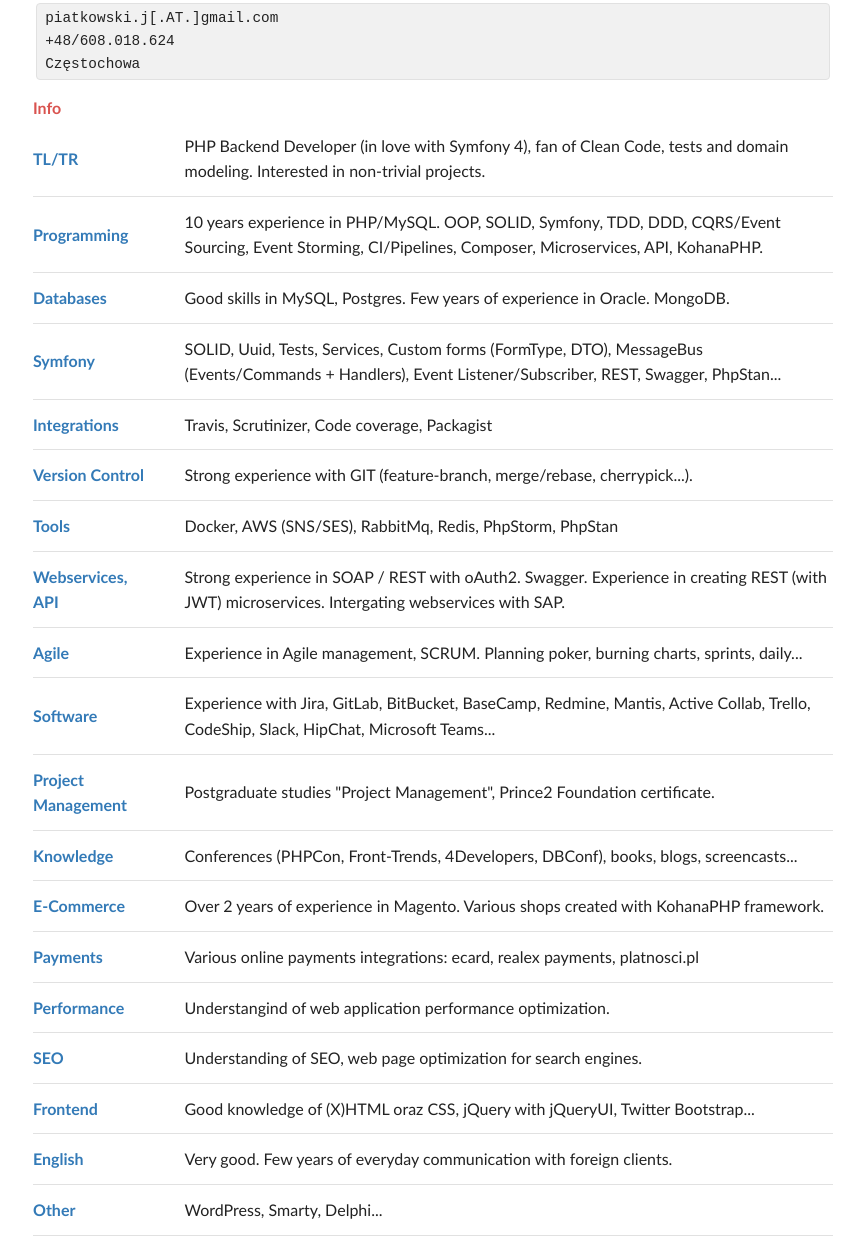
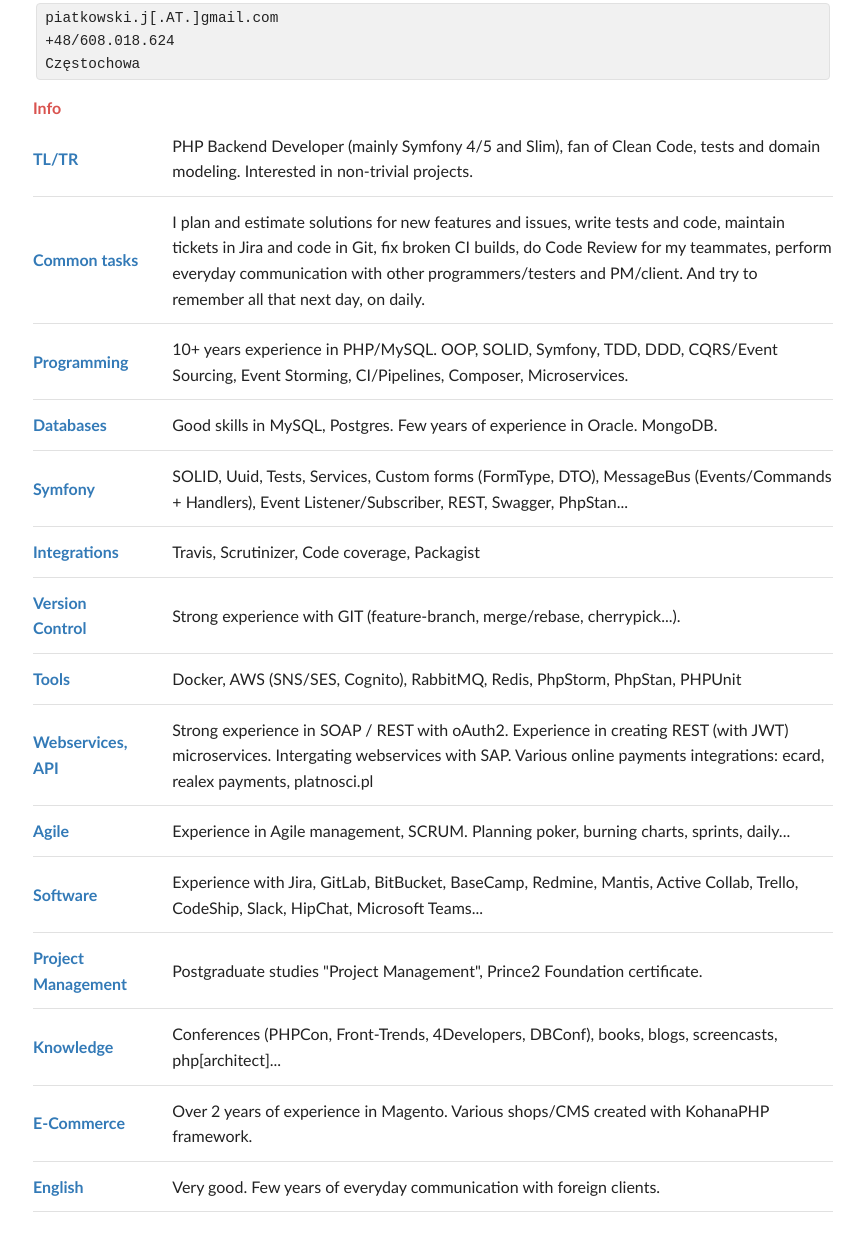
Before and after one commit to jphpdev/jphpdev.github.io, a plain HTML site: page index_en.html in a window 1280 px wide. Shown: the part 79-1324 px from the top of the page, without its empty margins (207-1071 px from the left). Drawn offline with Linux system fonts and the light colour scheme.

Commit message:
Updated english version

```diff
--- a/index_en.html
+++ b/index_en.html
@@ -55,11 +55,15 @@ Częstochowa</code></pre>
         <tbody>
           <tr>
             <td class="bold">TL/TR</td>
-            <td>PHP Backend Developer (in love with Symfony 4), fan of Clean Code, tests and domain modeling. Interested in non-trivial projects.</td>
+            <td>PHP Backend Developer (mainly Symfony 4/5 and Slim), fan of Clean Code, tests and domain modeling. Interested in non-trivial projects.</td>
+          </tr>
+          <tr>
+            <td class="bold">Common tasks</td>
+            <td>I plan and estimate solutions for new features and issues, write tests and code, maintain tickets in Jira and code in Git, fix broken CI builds, do Code Review for my teammates, perform everyday communication with other programmers/testers and PM/client. And try to remember all that next day, on daily.</td>
           </tr>
           <tr>
             <td class="bold">Programming</td>
-            <td>10 years experience in PHP/MySQL. OOP, SOLID, Symfony, TDD, DDD, CQRS/Event Sourcing, Event Storming, CI/Pipelines, Composer, Microservices, API, KohanaPHP.</td>
+            <td>10+ years experience in PHP/MySQL. OOP, SOLID, Symfony, TDD, DDD, CQRS/Event Sourcing, Event Storming, CI/Pipelines, Composer, Microservices.</td>
           </tr>
           <tr>
             <td class="bold">Databases</td>
@@ -79,11 +83,11 @@ Częstochowa</code></pre>
           </tr>
           <tr>
             <td class="bold">Tools</td>
-            <td>Docker, AWS (SNS/SES), RabbitMq, Redis, PhpStorm, PhpStan</td>
+            <td>Docker, AWS (SNS/SES, Cognito), RabbitMQ, Redis, PhpStorm, PhpStan, PHPUnit</td>
           </tr>
           <tr>
             <td class="bold">Webservices, API</td>
-            <td>Strong experience in SOAP / REST with oAuth2. Swagger. Experience in creating REST (with JWT) microservices. Intergating webservices with SAP.</td>
+            <td>Strong experience in SOAP / REST with oAuth2. Experience in creating REST (with JWT) microservices. Intergating webservices with SAP. Various online payments integrations: ecard, realex payments, platnosci.pl</td>
           </tr>
           <tr>
             <td class="bold">Agile</td>
@@ -99,35 +103,15 @@ Częstochowa</code></pre>
           </tr>
           <tr>
             <td class="bold">Knowledge</td>
-            <td>Conferences (PHPCon, Front-Trends, 4Developers, DBConf), books, blogs, screencasts...</td>
+            <td>Conferences (PHPCon, Front-Trends, 4Developers, DBConf), books, blogs, screencasts, php[architect]...</td>
           </tr>
           <tr>
             <td class="bold">E-Commerce</td>
-            <td>Over 2 years of experience in Magento. Various shops created with KohanaPHP framework.</td>
-          </tr>
-          <tr>
-            <td class="bold">Payments</td>
-            <td>Various online payments integrations: ecard, realex payments, platnosci.pl</td>
-          </tr>
-          <tr>
-            <td class="bold">Performance</td>
-            <td>Understangind of web application performance optimization.</td>
-          </tr>
-          <tr>
-            <td class="bold">SEO</td>
-            <td>Understanding of SEO, web page optimization for search engines.</td>
-          </tr>
-          <tr>
-            <td class="bold">Frontend</td>
-            <td>Good knowledge of (X)HTML oraz CSS, jQuery with jQueryUI, Twitter Bootstrap...</td>
+            <td>Over 2 years of experience in Magento. Various shops/CMS created with KohanaPHP framework.</td>
           </tr>
           <tr>
             <td class="bold">English</td>
             <td>Very good. Few years of everyday communication with foreign clients.</td>
-          </tr>
-          <tr>
-            <td class="bold">Other</td>
-            <td>WordPress, Smarty, Delphi...</td>
           </tr>
         </tbody>
       </table>
```
